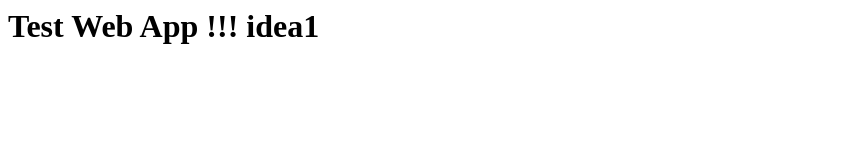
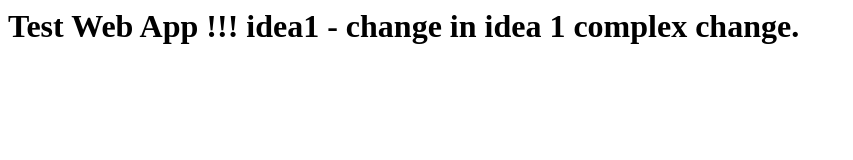
Before and after one commit to iseeku4ever/webapp, a plain HTML site: page index.html in a window 1280 px wide. Shown: the whole page, without its empty margins (0-853 px from the left). Drawn offline with Linux system fonts and the light colour scheme.

Commit message:
initial index.html master complex idea1 change

```diff
--- a/index.html
+++ b/index.html
@@ -1,5 +1,5 @@
 <html>
     <h1>
-        Test Web App !!! idea1
+        Test Web App !!! idea1 - change in idea 1 complex change.
     </h1>
 </html>
```
